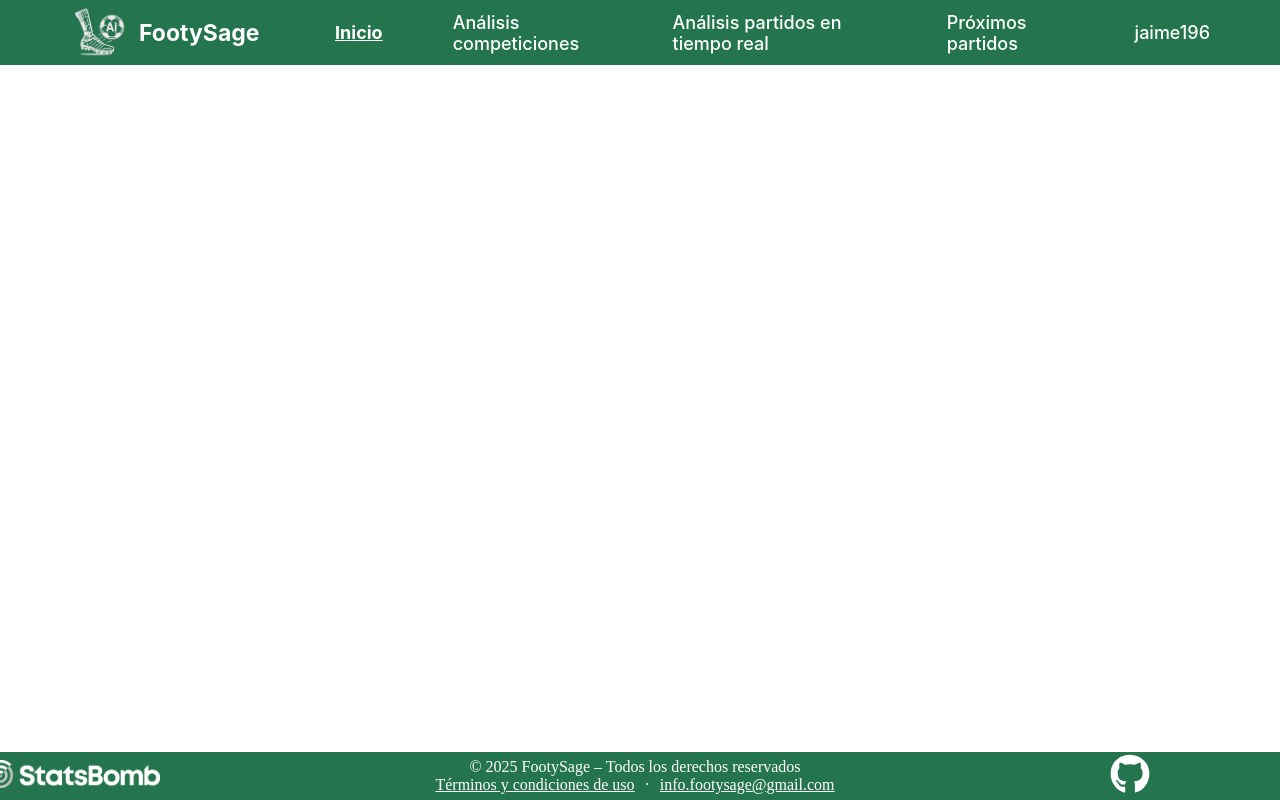
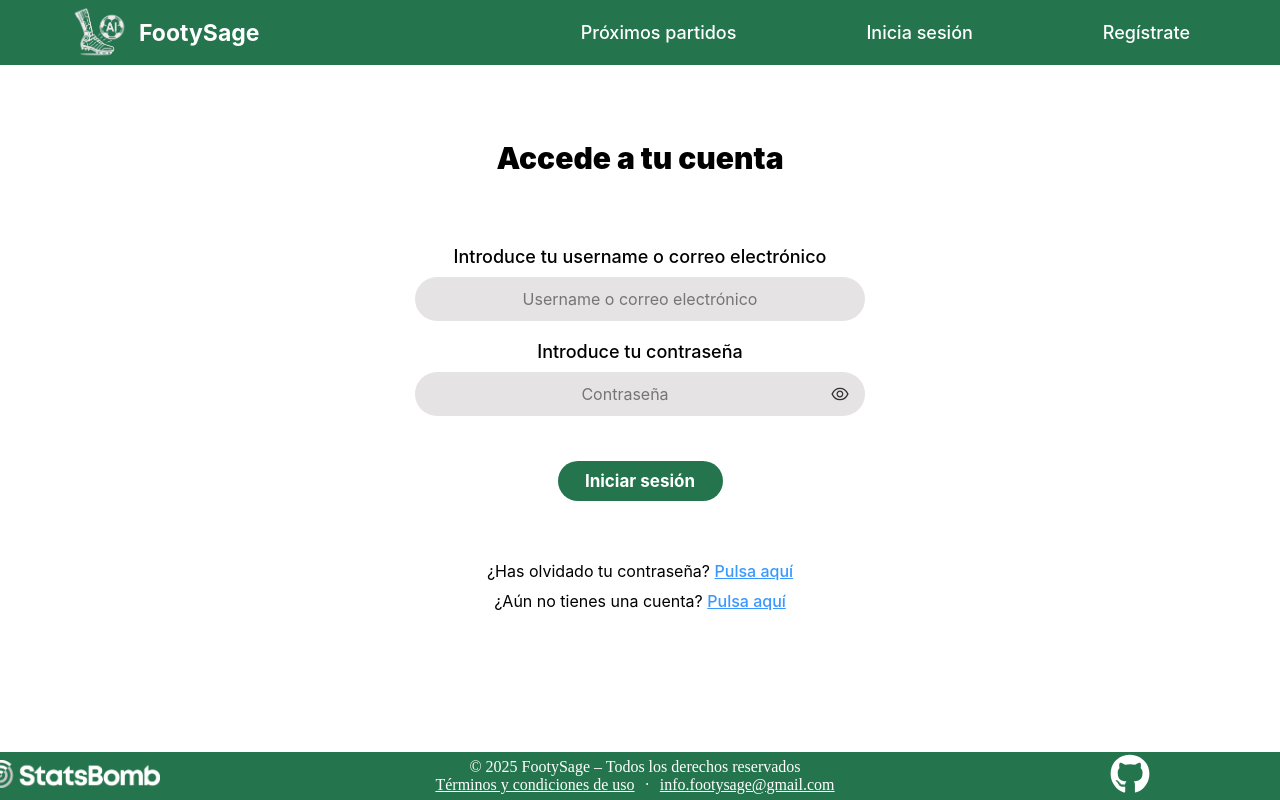
Before and after one commit to Jaime-Linares/FootySage, a React (Create React App) app in the folder frontend/: page /login in a window 1280 px wide. Built offline with nearby package versions, Linux system fonts and the light colour scheme.

Commit message:
feat: add login view

```diff
--- a/frontend/src/App.jsx
+++ b/frontend/src/App.jsx
@@ -5,18 +5,20 @@ import Check from './views/Check/Check';
 import LandingPage from './views/LandingPage/LandingPage';
 import Home from './views/Home/Home';
 import Navbar from './components/Navbar';
+import Login from './views/User/Login/Login';
 
 
 const App = () => {
   return (
     <Router>
       <div style={{ minHeight: '100vh', display: 'flex', flexDirection: 'column' }}>
-        <Navbar isLoggedIn={true} username="jaime196" />
+        <Navbar isLoggedIn={false} username="jaime196" />
         <div style={{ flex: 1, paddingTop: '60px' }}>
           <Routes>
             <Route path="/" element={<LandingPage />} />
             <Route path="/home" element={<Home />} />
             <Route path="/check" element={<Check />} />
+            <Route path="/login" element={<Login />} />
           </Routes>
         </div>
         <Footer />
--- a/frontend/src/components/Navbar.jsx
+++ b/frontend/src/components/Navbar.jsx
@@ -73,7 +73,7 @@ const Navbar = ({ isLoggedIn = false, username = '' }) => {
           ) : (
             <>
               <NavItem to="/check">Próximos partidos</NavItem>
-              <NavItem to="/check">Inicia sesión</NavItem>
+              <NavItem to="/login">Inicia sesión</NavItem>
               <NavItem to="/check">Regístrate</NavItem>
             </>
           )}
--- /dev/null
+++ b/frontend/src/views/User/Login/Login.jsx
@@ -0,0 +1,82 @@
+import React, { useState } from 'react';
+import CustomTextInput from '../../../components/CustomTextInput';
+import CustomButton from '../../../components/CustomButton';
+import axios from 'axios';
+import './style/Login.css';
+
+
+const Login = () => {
+  const [credentials, setCredentials] = useState({ username: '', password: '' });
+  const [error, setError] = useState('');
+  const [loading, setLoading] = useState(false);
+
+  const handleInputChange = (field) => (e) => {
+    setCredentials({ ...credentials, [field]: e.target.value });
+  };
+
+  const handleLogin = async () => {
+    setError('');
+    setLoading(true);
+    try {
+      const res = await axios.post('http://localhost:8000/api/v1/login/', credentials);
+      const { access, refresh } = res.data;
+      localStorage.setItem('accessToken', access);
+      localStorage.setItem('refreshToken', refresh);
+      window.location.href = '/home';
+    } catch (err) {
+      setError('Credenciales incorrectas. Inténtalo de nuevo.');
+    } finally {
+      setLoading(false);
+    }
+  };
+
+  return (
+    <div className="login-container">
+      <h2 className="login-title">Accede a tu cuenta</h2>
+
+      <label className="login-label">Introduce tu username o correo electrónico</label>
+      <CustomTextInput
+        placeholder="Username o correo electrónico"
+        containerStyle={{ marginBottom: '20px'}}
+        style={{ textAlign: 'center' }}
+        showPasswordToggle={false}
+        value={credentials.username}
+        onChange={handleInputChange('username')}
+      />
+
+      <label className="login-label">Introduce tu contraseña</label>
+      <CustomTextInput
+        placeholder="Contraseña"
+        containerStyle={{ marginBottom: '20px' }}
+        style={{ textAlign: 'center' }}
+        showPasswordToggle={true}
+        value={credentials.password}
+        onChange={handleInputChange('password')}
+      />
+
+      {error && <p className="login-error">{error}</p>}
+
+      <CustomButton
+        title={loading ? 'Cargando...' : 'Iniciar sesión'}
+        onPress={handleLogin}
+        disabled={loading}
+        buttonStyle={{ width: '33%', marginTop: '25px', marginBottom: '35px' }}
+        textStyle={{ fontSize: '17px' }}
+      />
+
+      <div className="login-links">
+        <p>
+          ¿Has olvidado tu contraseña?{' '}
+          <a href="/">Pulsa aquí</a>
+        </p>
+        <p>
+          ¿Aún no tienes una cuenta?{' '}
+          <a href="/">Pulsa aquí</a>
+        </p>
+      </div>
+    </div>
+  );
+};
+
+
+export default Login;
--- /dev/null
+++ b/frontend/src/views/User/Login/style/Login.css
@@ -0,0 +1,46 @@
+.login-container {
+    max-width: 500px;
+    margin: auto;
+    margin-top: 35px;
+    padding: 20px;
+    text-align: center;
+    font-family: var(--font-family-base);
+}
+
+.login-title {
+    font-size: 30px;
+    font-weight: 1000;
+    margin-bottom: 70px;
+}
+
+.login-label {
+    font-size: 18px;
+    margin-top: 20px;
+    margin-bottom: 10px;
+    text-align: center;
+    width: 90%;
+    margin-left: auto;
+    margin-right: auto;
+    display: block;
+    font-weight: 500;
+}
+
+.login-error {
+    color: red;
+    margin-bottom: 15px;
+}
+
+.login-links {
+    margin-top: 25px;
+    font-size: 16px;
+}
+
+.login-links p {
+    margin: 10px;
+}
+
+.login-links a {
+    color: var(--color-blue-link);
+    text-decoration: underline;
+    font-weight: 500;
+}
```
